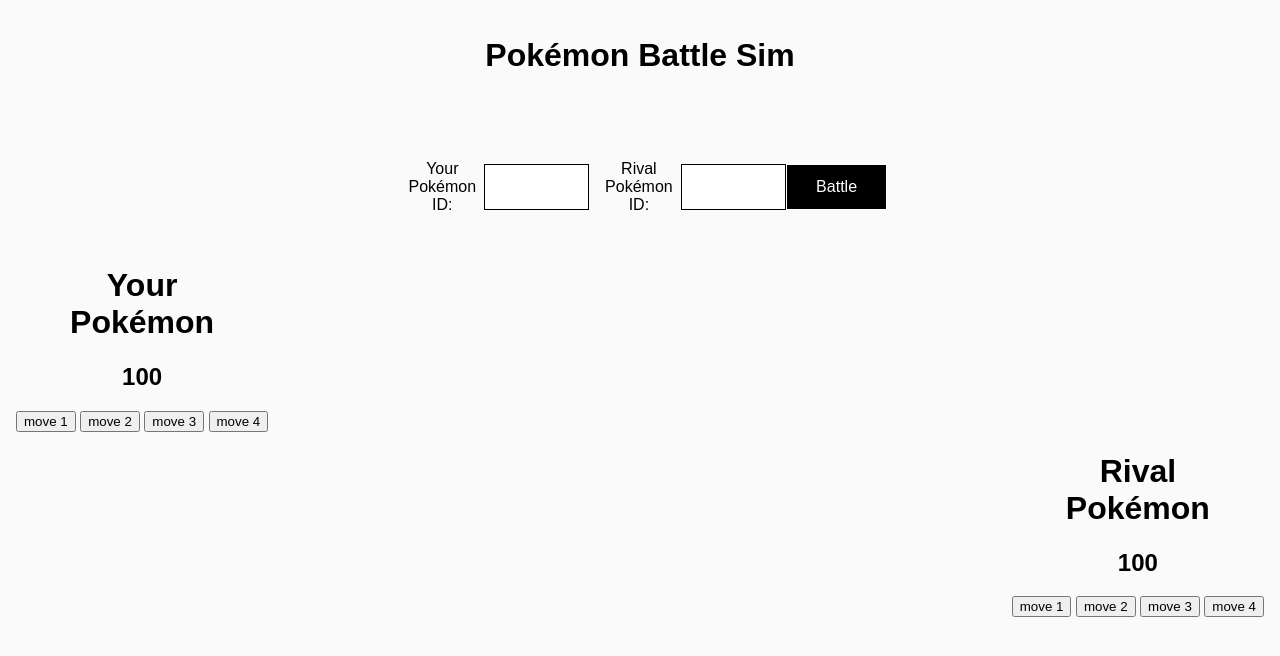
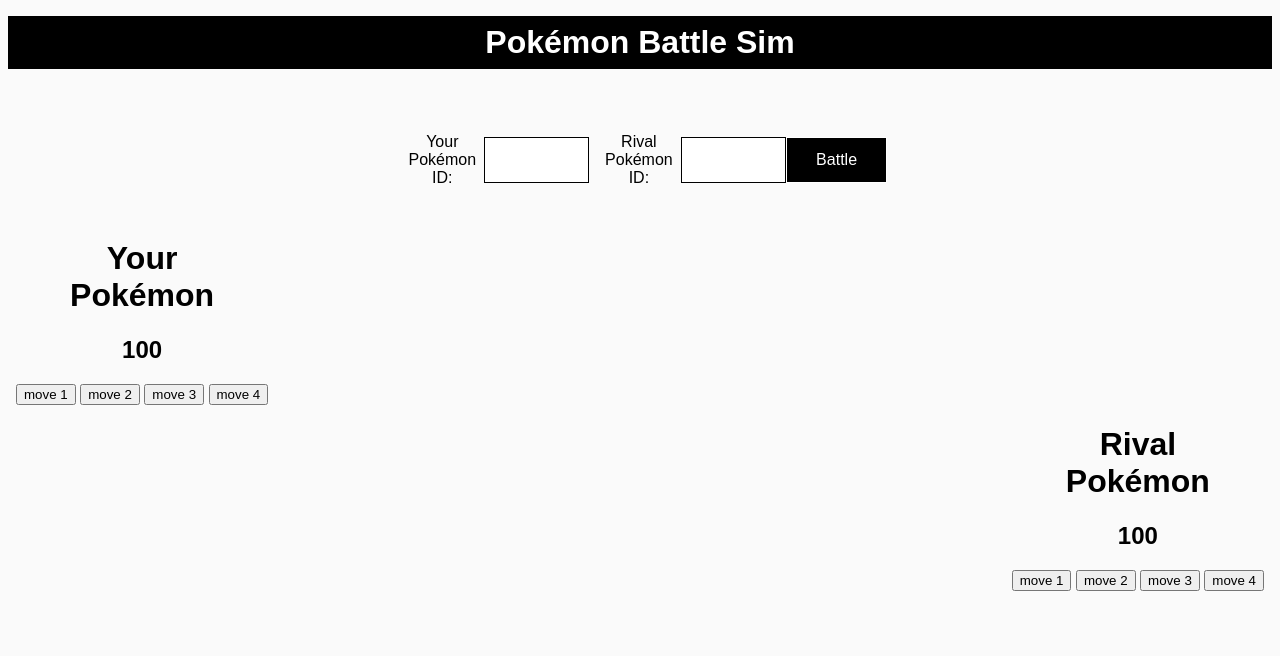
Before and after one commit to b-ritta-ny/poke-battle-sim, a plain HTML site: page index.html in a window 1280 px wide. Drawn offline with Linux system fonts and the light colour scheme.

Commit message:
edits to header html/css

```diff
--- a/index.html
+++ b/index.html
@@ -9,7 +9,7 @@
 
 <body>
     <!--Title of the Project-->
-    <h1>Pokémon Battle Sim</h1>
+    <header><b>Pokémon Battle Sim</b></header>
 
     <!--List of Pokémon to chose from (photo/name/ID)-->
     <div id="pokeList"></div>
--- a/style.css
+++ b/style.css
@@ -18,6 +18,7 @@
   }
 
   header {
+    font-size: xx-large;
     padding: 0.5rem;
     width: 100%;
     color: white;
```
